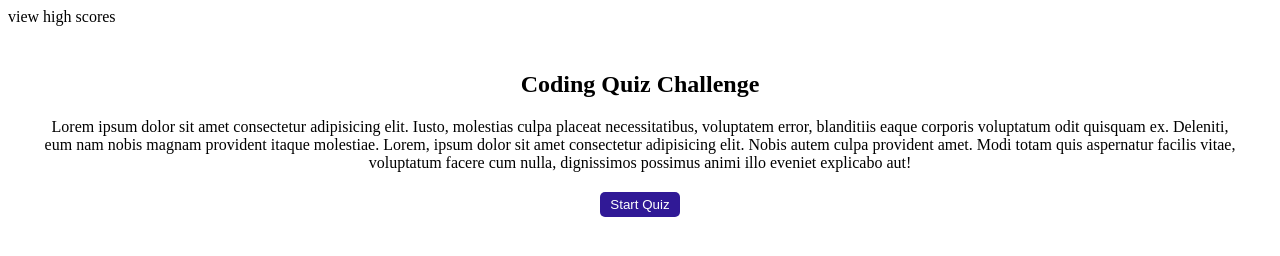
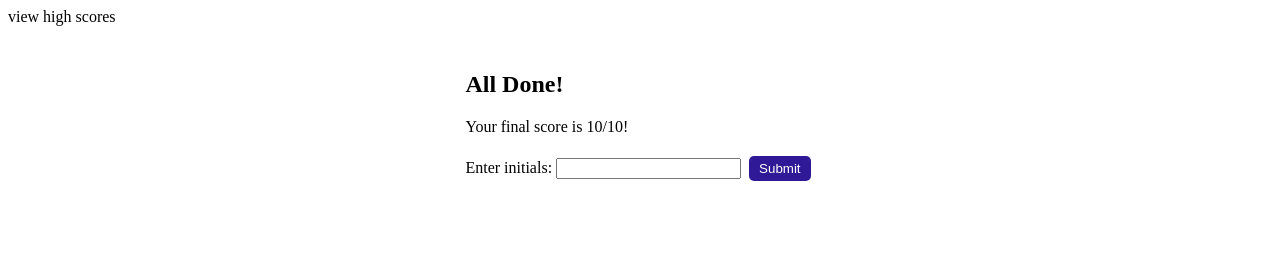
Before and after one commit to mateusverbar/javaScriptQuiz, a plain HTML site: page index.html in a window 1280 px wide. Drawn offline with Linux system fonts and the light colour scheme.

Commit message:
Styled 'all-done' page

```diff
--- a/assets/css/style.css
+++ b/assets/css/style.css
@@ -49,7 +49,7 @@
       text-align:center;
   }
 
-  .start-btn {
+  .btn {
     color:white;
     background-color:rgb(48, 25, 150);
     border-radius:5px;
@@ -60,6 +60,10 @@
     width:auto;
   }
 
+  .btn:hover {
+    background-color:plum;
+  }
+
 /* ul {
     list-style-type:none;
     margin: 0;
--- a/index.html
+++ b/index.html
@@ -12,13 +12,13 @@
         view high scores
     </header>
     <main class="page-content">
-        <section class="start-page">
+        <!-- <section class="start-page">
         <h1>Coding Quiz Challenge</h1>
         <p>
             Lorem ipsum dolor sit amet consectetur adipisicing elit. Iusto, molestias culpa placeat necessitatibus, voluptatem error, blanditiis eaque corporis voluptatum odit quisquam ex. Deleniti, eum nam nobis magnam provident itaque molestiae. Lorem, ipsum dolor sit amet consectetur adipisicing elit. Nobis autem culpa provident amet. Modi totam quis aspernatur facilis vitae, voluptatum facere cum nulla, dignissimos possimus animi illo eveniet explicabo aut!
         </p>
-        <button type="button" class="start-btn">Start Quiz</button>
-        </section>
+        <button type="button" class="btn">Start Quiz</button>
+        </section> -->
 
         <!-- <section class="live-quiz">
             <h1>Inside which HTML element do we put the JavaScript?</h1>
@@ -33,6 +33,21 @@
                     Correct/Wrong!
                 </h3>
         </section> -->
+
+        <section class="end-quiz">
+            <h1>
+                All Done!
+            </h1>
+            <p>
+                Your final score is 10/10!
+            </p>
+            <div >
+                Enter initials: <input type="text" name="task-type" placeholder="" />
+                <button class="btn" id="initials" type="submit">Submit
+                </button>
+            </div>
+
+        </section>
     </main>
     <!-- <footer>
         &copy;2021 by weirdCapitalizationAndSpacingConventions, LLC
```
